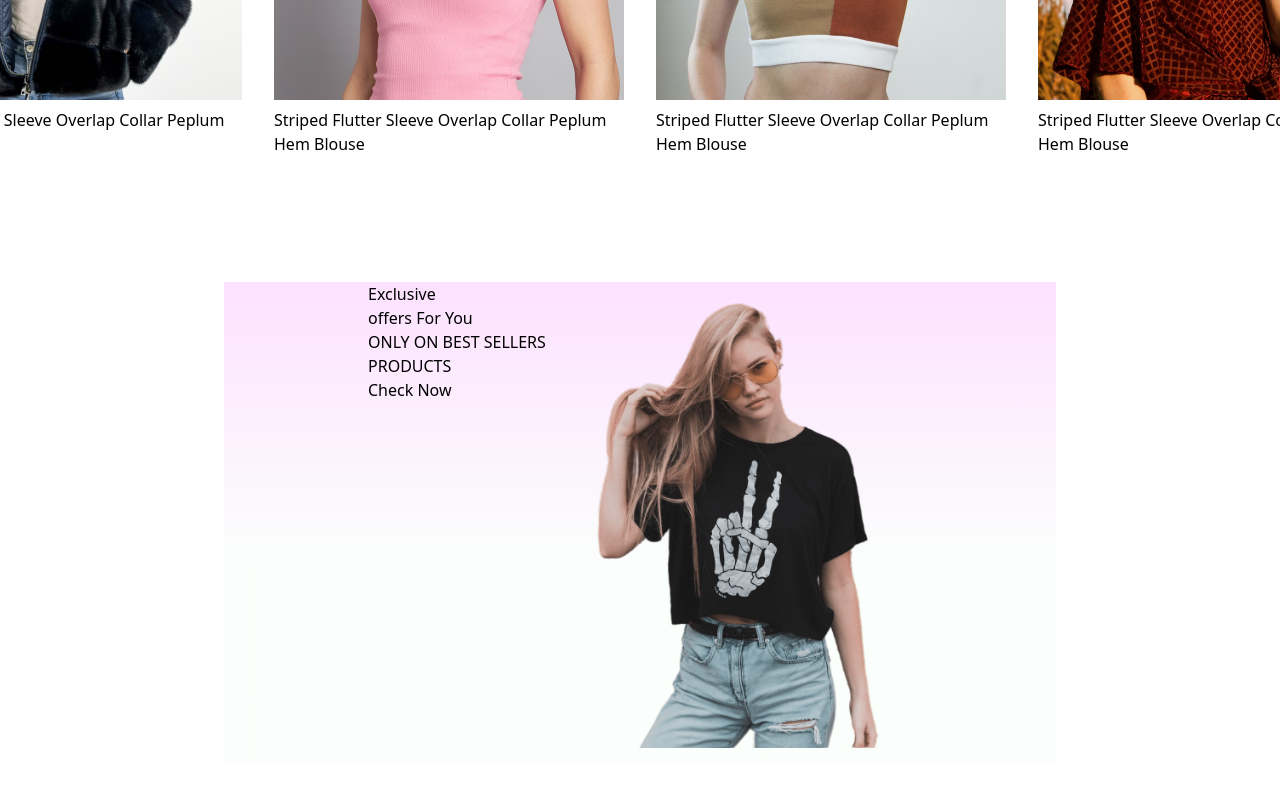
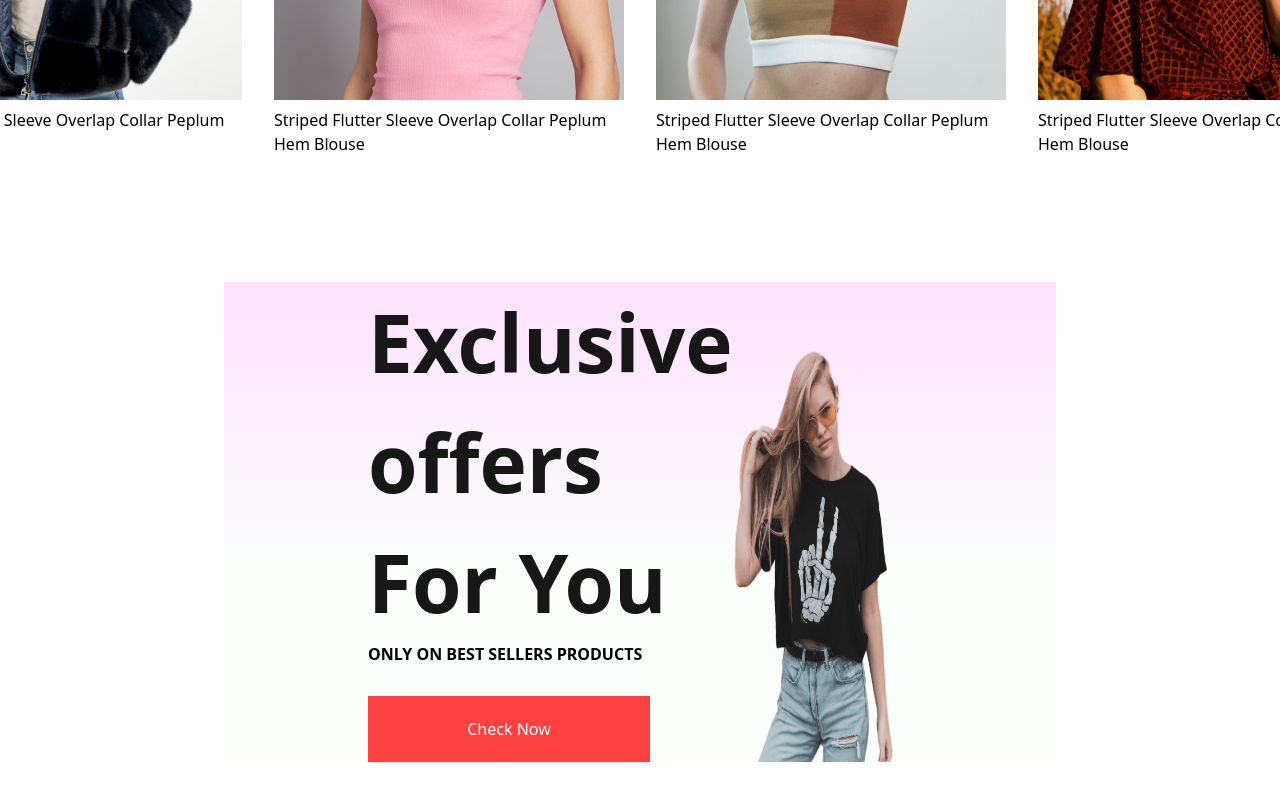
Before and after one commit to mohammadjalizi/Complete-Ecommerce-Website, a React (Vite) app: page / in a window 1280 px wide. Shown: the part 1335-2135 px from the top of the page. Built offline with nearby package versions, Linux system fonts and the light colour scheme.

Commit message:
completed offer file

```diff
--- a/src/oFFers/Offers.jsx
+++ b/src/oFFers/Offers.jsx
@@ -4,13 +4,13 @@ import  './Offers.css'
 const Offers = () => {
   return (
     <div className='offers  w-[65%] h-[60vh] flex  m-auto pt-0  px-36 mb-[150px]   '>
-<div className="offers-left">
-<h1>Exclusive</h1>
-<h1>offers For You</h1>
-<p>ONLY ON BEST SELLERS PRODUCTS</p>
-<button> Check Now </button>
+<div className="offers-left flex-1 flex flex-col justify-center ">
+<h1 className=' text-[#171717] text-[80px] font-semibold '>Exclusive</h1>
+<h1 className=' text-[#171717] text-[80px] font-semibold '>offers For You</h1>
+<p className=' colo[#171717] text[22px] font-semibold '>ONLY ON BEST SELLERS PRODUCTS</p>
+<button className=' w-[282px] h-[70px] bg-[#ff4141] border-none  text-white text[22px]  font-medium mt-[30px] cursor-pointer '> Check Now </button>
 </div>
-<div className="offers-right">
+<div className="offers-right flex flex-1 item-center justify-center  pt-[50px]">
 <img src={exclucive_image} alt="" />
 </div>
     </div>
```
